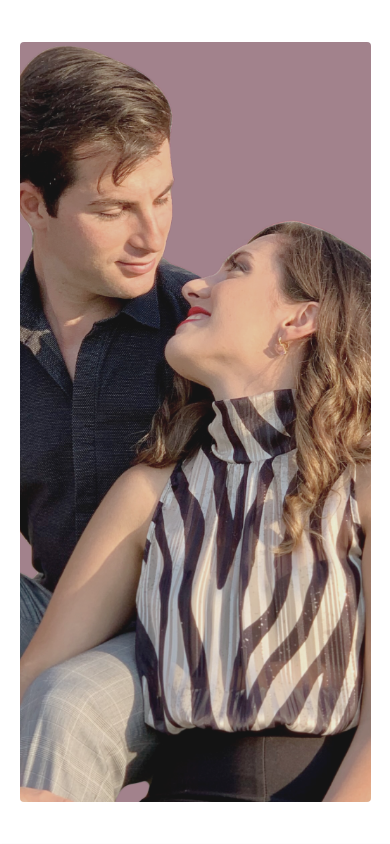
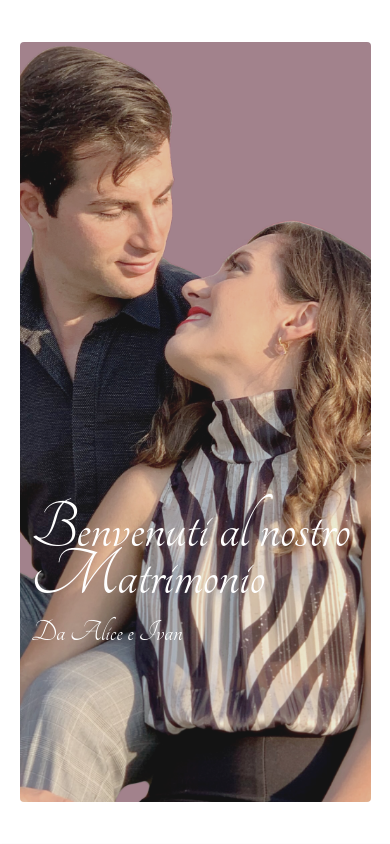
Before and after one commit to XKlaymoreX/alivan, a React (Create React App) app in the folder client/: page / in a window 390 px wide. Shown: the top 844 px of the page. Built offline with nearby package versions, Linux system fonts and the light colour scheme.

Commit message:
Layout fixes

```diff
--- a/client/src/routes/Home/components/Header.tsx
+++ b/client/src/routes/Home/components/Header.tsx
@@ -6,87 +6,43 @@ import Navbar from './Navbar'
 
 const Header: React.FC = () => {
 
-    const yesText: CSSProperties = {
-        color: "white",
-        fontSize: "8em",
-        fontFamily: "Tangerine",
-        zIndex: +1,
-        left: "10%",
-        top: "30%",
-        lineHeight:".7em",
-        userSelect:"none",
-        textAlign:"left"
 
-    }
 
-    const smallText : CSSProperties ={
-        zIndex: +1,
-        left: "10%",
-        top: "46%",
-        color:"white",
-        fontFamily:"tangerine",
-        fontSize:"3em",
-        userSelect:"none"
 
-    }
-
-    const textContainerStyle : CSSProperties = {
-        position:"absolute", top:"30%", left:"8%", zIndex:+1, width:"50%", height:"30%", display:"flex", flexFlow:"column", alignItems:"center", justifyContent:"center"
-    }
     const [useImage,setImage] = React.useState(HeaderImage)
-    const [textContainer, setTextContainer] = React.useState(textContainerStyle)
-
 
 
     React.useEffect(() => {
         window.addEventListener('resize', () => {
             if(window.innerWidth < 1380){
-                setImage(HeaderImageTwo)
-                setTextContainer((prev) => ({...prev, display:"none"}))
+                    setImage(HeaderImageTwo)
             }else{
                 setImage(HeaderImage)
-                setTextContainer((prev) => ({...prev, display:"flex"}))
-
-
             }
         })
 
         window.addEventListener('load', () => {
             if(window.innerWidth < 1380){
-                setTextContainer((prev) => ({...prev, display:"none"}))
-
-
-                setImage(HeaderImageTwo)
+                    setImage(HeaderImageTwo)
             }else{
                 setImage(HeaderImage)
-                setTextContainer((prev) => ({...prev, display:"flex"}))
-
             }
         })
         return
 
         window.removeEventListener('resize', () => {
             if(window.innerWidth < 1380){
-                setImage(HeaderImageTwo)
-                setTextContainer((prev) => ({...prev, display:"none"}))
-
-
+                    setImage(HeaderImageTwo)
             }else{
                 setImage(HeaderImage)
-                setTextContainer((prev) => ({...prev, display:"flex"}))
-
             }
         })
         window.removeEventListener('load', () => {
+
             if(window.innerWidth < 1380){
-                setTextContainer((prev) => ({...prev, display:"none"}))
-
-
-                setImage(HeaderImageTwo)
+                    setImage(HeaderImageTwo)
             }else{
                 setImage(HeaderImage)
-                setTextContainer((prev) => ({...prev, display:"flex"}))
-
             }
         })
 
@@ -97,12 +53,11 @@ const Header: React.FC = () => {
         <React.Fragment>
             <div className="imgSectionWrapper" style={{ height: "100vh", display: "flex", justifyContent: "center", alignItems: "center" }}>
                 {/* <Navbar /> */}
-                <div style={textContainer}>
-                    <span style={yesText}>
-                        Benvenuti al nostro Matrimonio!
+                    <span className="textContainer">
+                        Benvenuti al nostro Matrimonio<br/>
+                        <span className="smallText">Da Alice e Ivan</span>
                     </span>
-                    <span style={smallText}>Da Alice e Ivan</span>
-                </div>
+
                 <img src={useImage} loading="lazy" className="rounded" style={{userSelect:"none", pointerEvents:"none" ,objectFit: "cover", width: "90%", height: "90%", objectPosition: "center", filter: "brightness(100%) contrast(85%) saturate(80%)" }} />
             </div>
         </React.Fragment>
--- a/client/src/routes/Home/styles/Header.css
+++ b/client/src/routes/Home/styles/Header.css
@@ -7,6 +7,53 @@
     position: absolute;
     bottom: 30%;
 }
+
+
+.textContainer{
+        color: white;
+        font-size: 10vw;
+        font-family: "Tangerine";
+        z-index: +1;
+        left: 8%;
+        top: 30%;
+        user-select:none;
+        text-align:left;
+        position:absolute;
+        width:74%;
+        line-height:8vw;
+}
+
+.smallText{
+    font-size:4vw;
+}
+
+
+
+@media screen and (max-width:1380px){
+    .textContainer{
+        top:60%;
+        font-size: 15vw;
+        line-height: 10vw;
+    }
+
+    .smallText{
+        font-size: 6vw;
+    }
+}
+
+@media screen and (max-width:500px){
+    .textContainer{
+        top:60%;
+        width: auto;
+        font-size: 18vw;
+        line-height: 12vw;
+    }
+
+    .smallText{
+        font-size: 8vw;
+    }
+}
+
 
 
 @keyframes updown {
```
